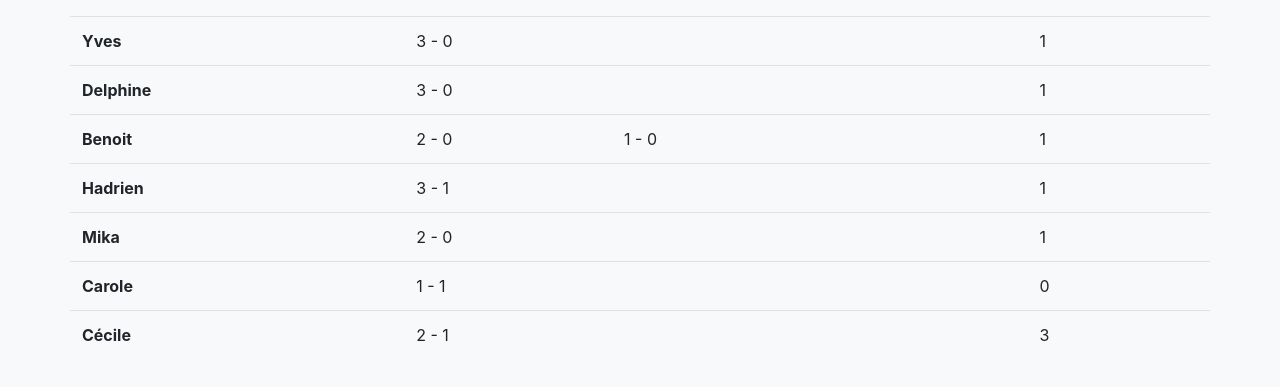
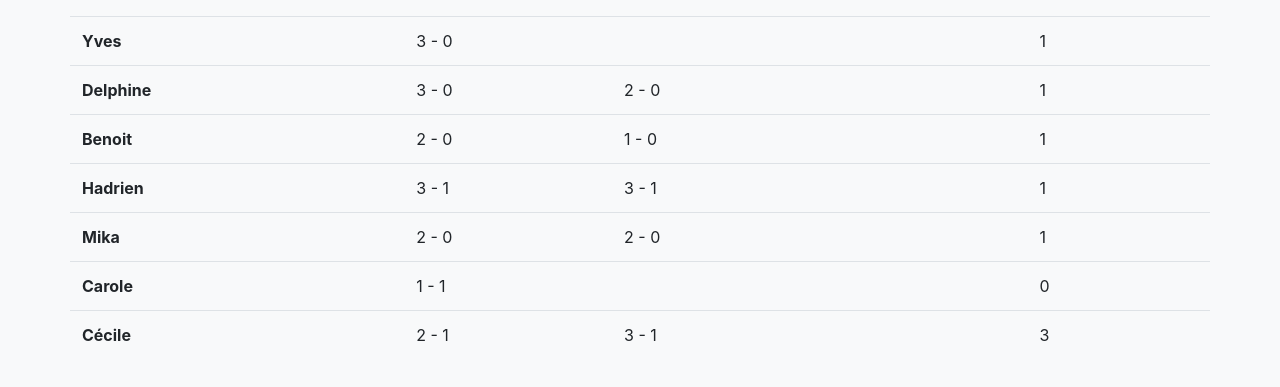
Before and after one commit to binout/worldcup2018, a plain HTML site: page index.html in a window 1280 px wide. Shown: the part 565-952 px from the top of the page. Drawn offline with nearby package versions, Linux system fonts and the light colour scheme; a web font is replaced by a local one.

Commit message:
Add scores

```diff
--- a/index.html
+++ b/index.html
@@ -93,7 +93,7 @@
             <tr>
               <th>Delphine</th>
               <td>3 - 0</td>
-              <td></td>
+              <td>2 - 0</td>
               <td></td>
               <td>1</td>
             </tr>
@@ -107,14 +107,14 @@
             <tr>
               <th>Hadrien</th>
               <td>3 - 1</td>
-              <td></td>
+              <td>3 - 1</td>
               <td></td>
               <td>1</td>
             </tr>
             <tr>
               <th>Mika</th>
               <td>2 - 0</td>
-              <td></td>
+              <td>2 - 0</td>
               <td></td>
               <td>1</td>
             </tr>
@@ -128,7 +128,7 @@
             <tr>
               <th>Cécile <span class="oi oi-star"></span></th>
               <td>2 - 1</td>
-              <td></td>
+              <td>3 - 1</td>
               <td></td>
               <td>3</span></td>
             </tr>
```
